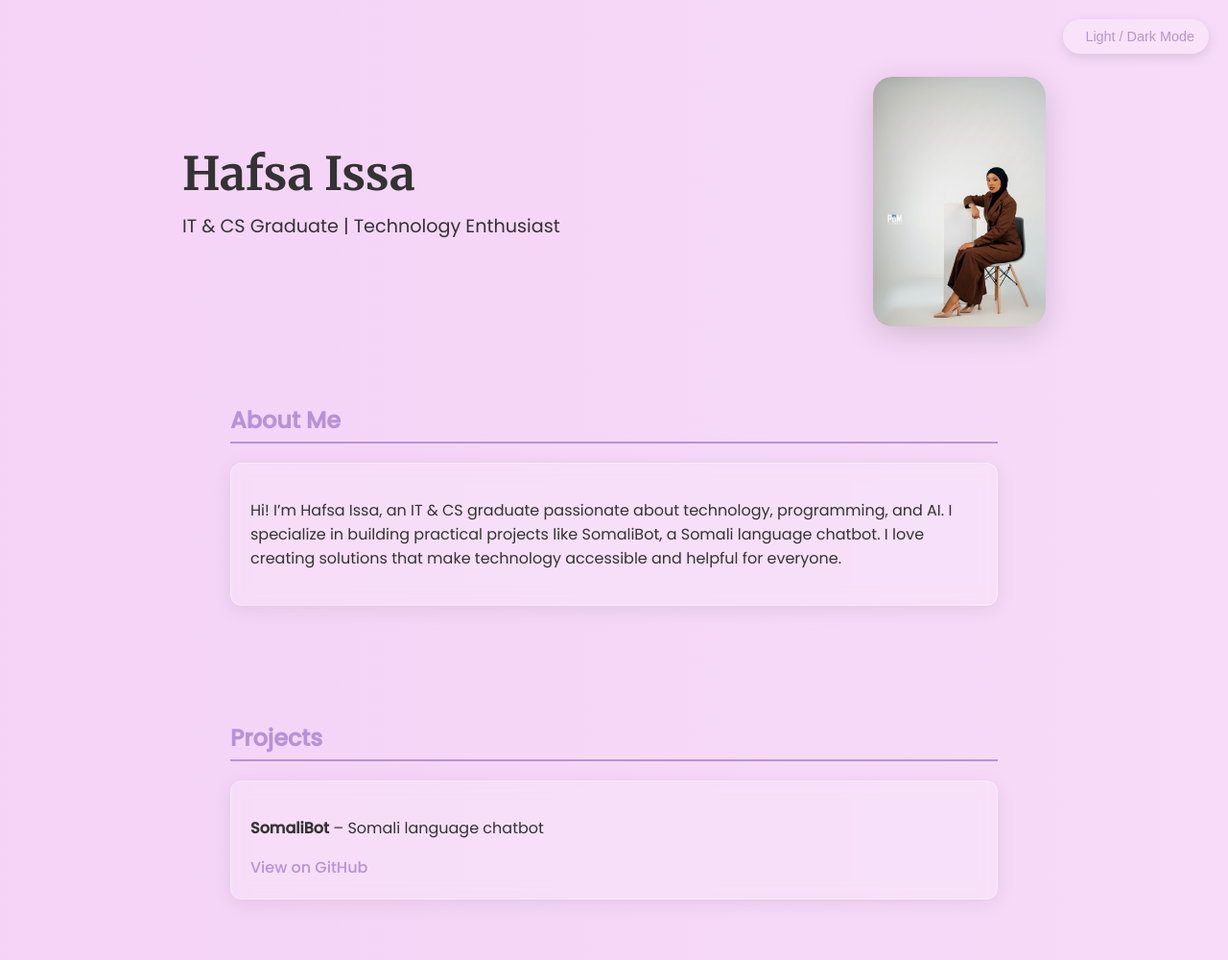
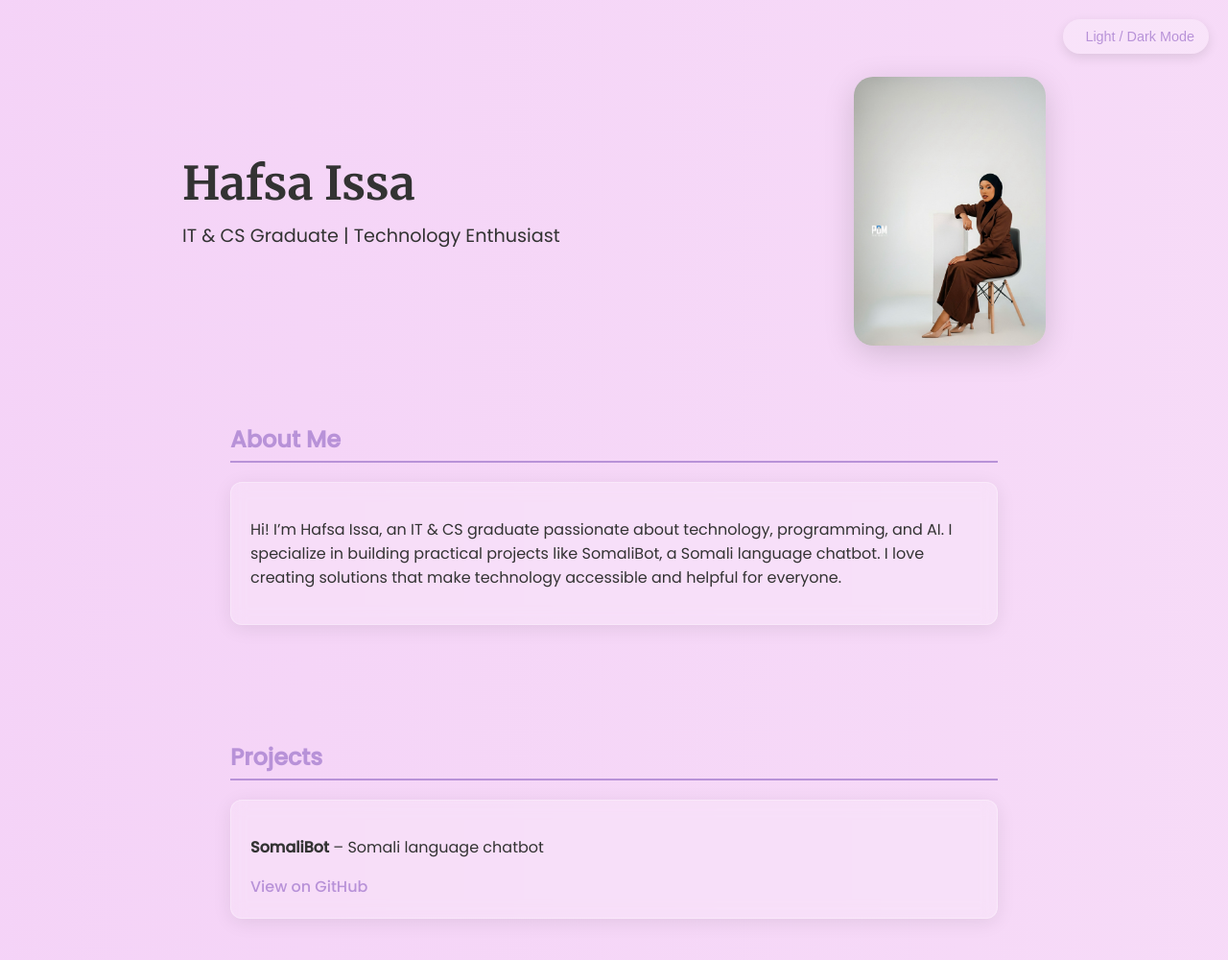
Before and after one commit to hafsaisa/hafsa-tech, a plain HTML site: page index.html in a window 1280 px wide. Shown: the top 1000 px of the page at 96% size. Drawn offline with Linux system fonts and the light colour scheme; some icons are missing.

Commit message:
Update index.html

```diff
--- a/index.html
+++ b/index.html
@@ -103,11 +103,12 @@
     }
 
     .header-right {
-      width: 180px; /* slightly bigger */
-      height: 260px;
+      width: 200px; /* slightly bigger */
+      height: 280px;
       border-radius: 20px;
       overflow: hidden;
       box-shadow: 0 8px 32px rgba(0,0,0,0.15);
+      transition: transform 0.5s ease, box-shadow 0.5s ease;
     }
 
     .header-right img {
@@ -115,6 +116,17 @@
       height: 100%;
       object-fit: cover;
       object-position: center;
+      transition: transform 0.5s ease;
+    }
+
+    /* Hover animation */
+    .header-right:hover {
+      transform: translateY(-5px);
+      box-shadow: 0 16px 40px rgba(0,0,0,0.25);
+    }
+
+    .header-right:hover img {
+      transform: scale(1.05);
     }
 
     /* Sections */
```
